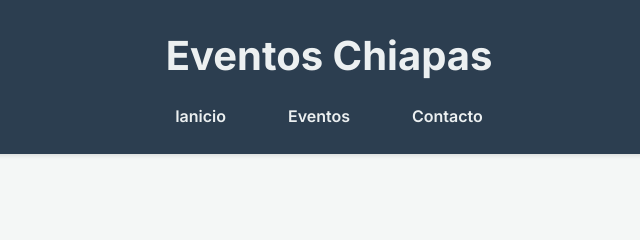
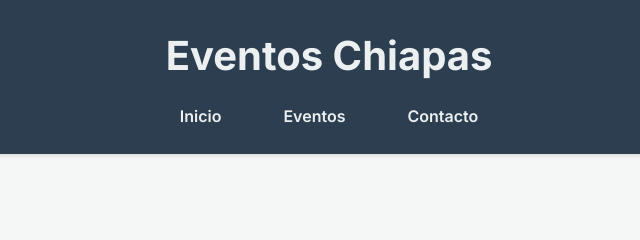
Before and after one commit to GuillenME/EventosChiapass, a plain HTML site: page contacto.html in a window 1280 px wide. Shown: the top 240 px of the page, 311-951 px from the left. Drawn offline with Linux system fonts and the light colour scheme.

Commit message:
Quité una A del menú donde decia Ianicio

```diff
--- a/contacto.html
+++ b/contacto.html
@@ -12,7 +12,7 @@
         <h1>Eventos Chiapas</h1>
         <nav>
             <ul>
-                <li><a href="index.html">Ianicio</a></li>
+                <li><a href="index.html">Inicio</a></li>
                 <li><a href="eventos.html">Eventos</a></li>
                 <li><a href="contacto.html">Contacto</a></li>
             </ul>
```
